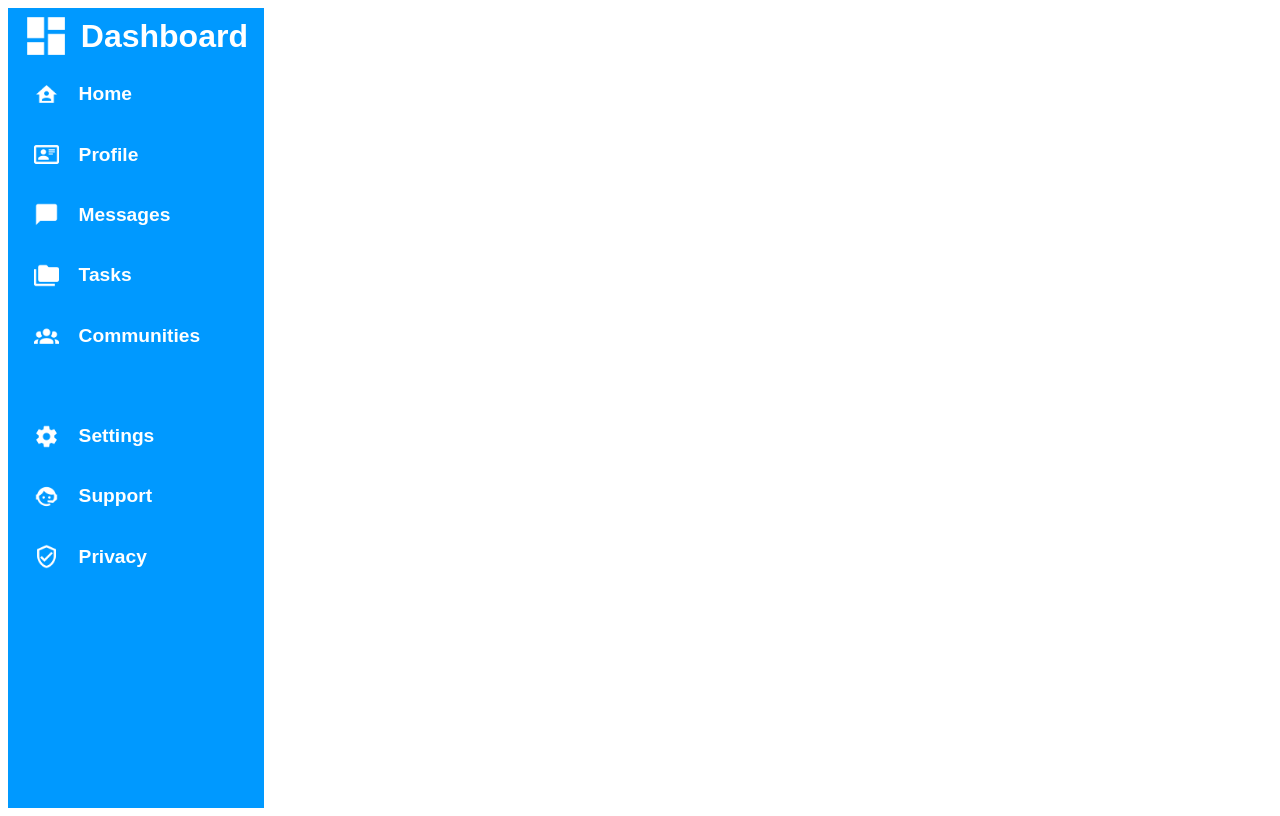
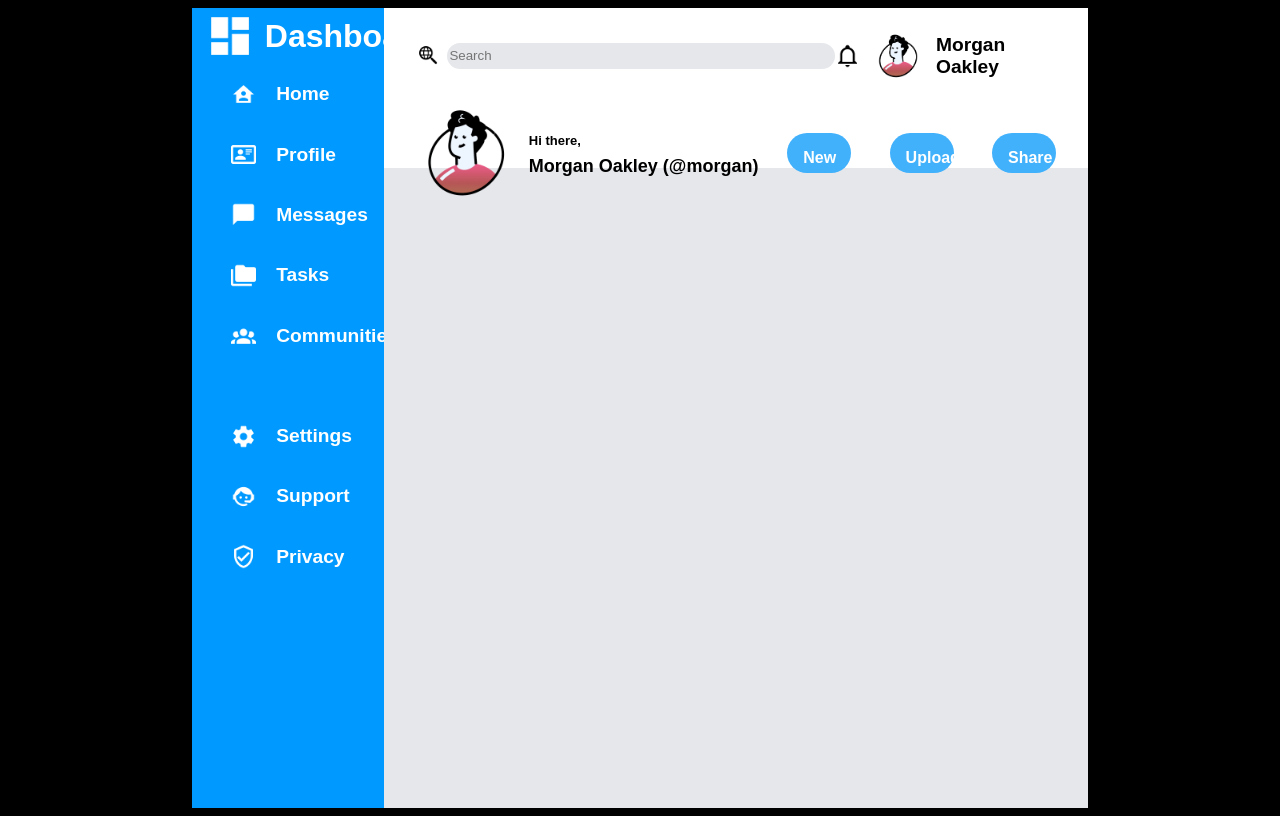
Before and after one commit to X2Abdul/Project-Admin-Dashboard, a plain HTML site: page index.html in a window 1280 px wide. Drawn offline with Linux system fonts and the light colour scheme.

Commit message:
main header done and made changes to left nav

```diff
--- a/index.html
+++ b/index.html
@@ -14,36 +14,44 @@
         </div>
         <div class="top-nav-options" >
             <div class="nav-option">
+                <p class="extra-space"></p>
                 <img src="./icons/home.png" width="25px" height="25px">
                 <p class="nav-option-title">Home</p>
             </div>
             <div class="nav-option">
+                <p class="extra-space"></p>
                 <img src="./icons/profile.png" width="25px" height="25px">
                 <p class="nav-option-title">Profile</p>
             </div>
             <div class="nav-option">
+                <p class="extra-space"></p>
                 <img src="./icons/message.png" width="25px" height="25px">
                 <p class="nav-option-title">Messages</p>
             </div>
             <div class="nav-option">
+                <p class="extra-space"></p>
                 <img src="./icons/task.png" width="25px" height="25px">
                 <p class="nav-option-title">Tasks</p>
             </div>
             <div class="nav-option">
+                <p class="extra-space"></p>
                 <img src="./icons/communities.png" width="25px" height="25px">
                 <p class="nav-option-title">Communities</p>
             </div>
         </div>
         <div class="bottom-nav-options">
             <div class="nav-option">
+                <p class="extra-space"></p>
                 <img src="./icons/settings.png" width="25px" height="25px">
                 <p class="nav-option-title">Settings</p>
             </div>
             <div class="nav-option">
+                <p class="extra-space"></p>
                 <img src="./icons/support.png" width="25px" height="25px">
                 <p class="nav-option-title">Support</p>
             </div>
             <div class="nav-option">
+                <p class="extra-space"></p>
                 <img src="./icons/privacy.png" width="25px" height="25px">
                 <p class="nav-option-title">Privacy</p>
             </div>
@@ -52,10 +60,29 @@
     <main class="main">
         <header class="header">
             <div class="top-header">
-
+                <div class="left-top-header">
+                    <img src="./icons/search.png" width="25px" height="25px">
+                    <input class="search-bar" type="text" id="searchContent" name="searchContent" placeholder="Search">
+                </div>
+                <div class="right-top-header">
+                    <img src="./icons/notification.png" width="25px" height="25px">
+                    <img src="./icons/profile-pic.png" width="50px" height="50px">
+                    <p class="header-profile-name">Morgan Oakley</p>
+                </div>
             </div>
             <div class="bottom-header">
-
+                <div class="welcome">
+                    <img src="./icons/profile-pic.png" width="100px" height="100px">
+                    <div class="profile-grettings">
+                        <p class="greeting">Hi there,</p>
+                        <p class="profile-name">Morgan Oakley (@morgan)</p>
+                    </div>
+                </div>
+                <div class="buttons">
+                    <button class="button" type="button">New</button>
+                    <button class="button" type="button">Upload</button>
+                    <button class="button" type="button">Share</button>
+                </div>
             </div>
         </header>
         <main class="content-main">
--- a/style.css
+++ b/style.css
@@ -1,9 +1,12 @@
 body{
     display:flex;
-    flex-direction: column;
+    flex-direction: row;
+    margin-left: 15vw;
+    margin-right: 15vw;
+    background-color: black;
 }
 *{
-    font-family: Arial;
+    font-family: Arial !important;
 }
 
 .logo{
@@ -21,7 +24,7 @@ body{
 }
 
 .navigation{
-    width: 20vw;
+    width: 15vw;
     background-color: rgb(0, 153, 255);
     height:100vh;
 }
@@ -30,6 +33,13 @@ body{
     display: flex;
     align-items: center;
     gap: 20px;
+    transition-duration: 0.4s;
+    background-color: rgb(0, 153, 255);
+}
+
+.nav-option:hover{
+    background-color: black;
+    cursor: pointer;
 }
 
 .nav-option-title{
@@ -42,5 +52,101 @@ body{
     display: grid;
     grid-template-columns: 1fr;
     margin-bottom: 5vh;
+    /* padding-left: 1.5vw; */
+}
+
+.extra-space{
+    width: 1.5vw;
+}
+
+.header{
+    display: flex;
+    flex-direction: column;
+    background-color: white;
+    height: 20vh;
+    width: 55vw;
+    box-shadow: 100px #000;
+}
+.top-header{
+    margin: 0.5vw;
+    display: flex;
+    align-items: center;
+    justify-content: space-between;
+}
+
+.right-top-header{
+    display: flex;
+    align-items: center;
+    justify-content: right;
+    gap: 1vw;
+    margin-right: 2vw;
+}
+
+.header-profile-name{
+    font-size: larger;
+    font-weight: bolder
+}
+
+.left-top-header{
+    display: flex;
+    align-items: center;
+    gap: 0.5vw;
     margin-left: 2vw;
 }
+.search-bar{
+    width: 30vw;
+    height: 3vh;
+    border-radius: 20px;
+    background-color: #e5e7eb;
+    border: 0px solid;
+}
+
+.bottom-header{
+    display: flex;
+    align-items: center;
+    justify-content: space-between;
+    margin-left: 2.5vw;
+    margin-right: 2.5vw;
+}
+.profile-grettings{
+    margin-left: 1vw;
+}
+
+.welcome{
+    display: flex;
+    align-items: center;
+}
+.greeting{
+    font-size: small;
+    font-weight: bold;
+}
+.profile-name{
+    font-size: large;
+    font-weight: bolder;
+    line-height: 0.2vh;
+}
+.buttons{
+    display: flex;
+    align-items: center;
+    gap: 3vw;
+}
+
+.button{
+    border-radius: 30px;
+    border: 0px solid;
+    background-color: rgb(66, 177, 252);
+    font-size: medium;
+    font-weight: bold;
+    color: white;
+    padding: 1rem;
+    width: 5vw;
+    height: 5vh;
+    cursor: pointer;
+}
+
+.content-main{
+    width: 55vw;
+    height: 80vh;
+    background-color: #e5e7eb;
+
+}
```
Also changed, not shown: icons/notification.png (added), icons/profile-pic.png (added), icons/search.png (added).
